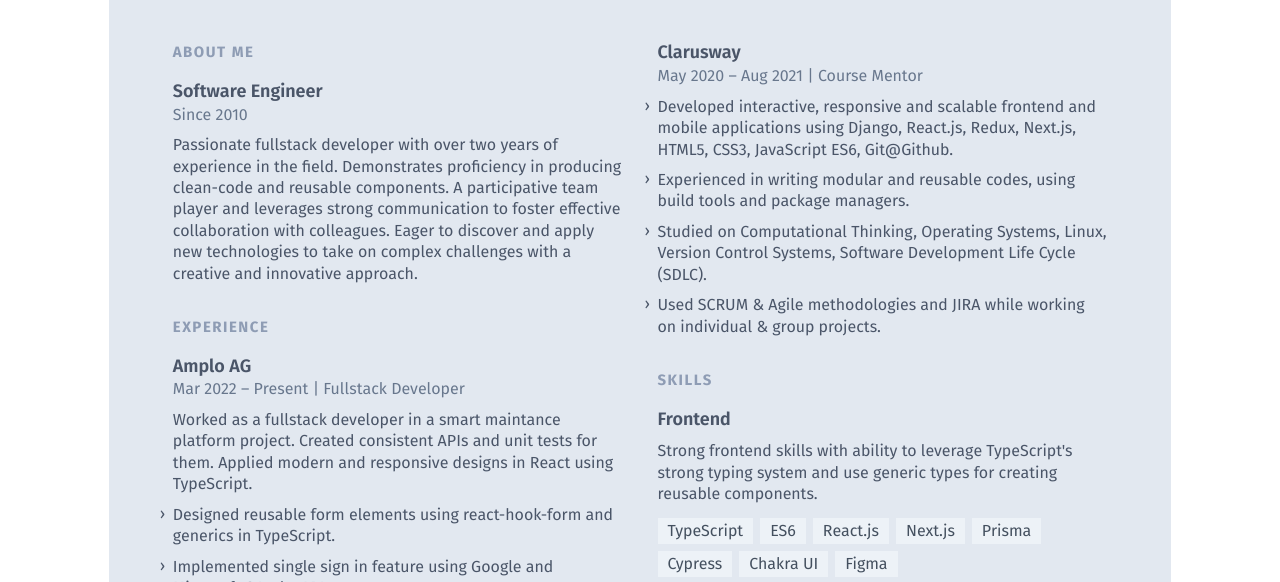
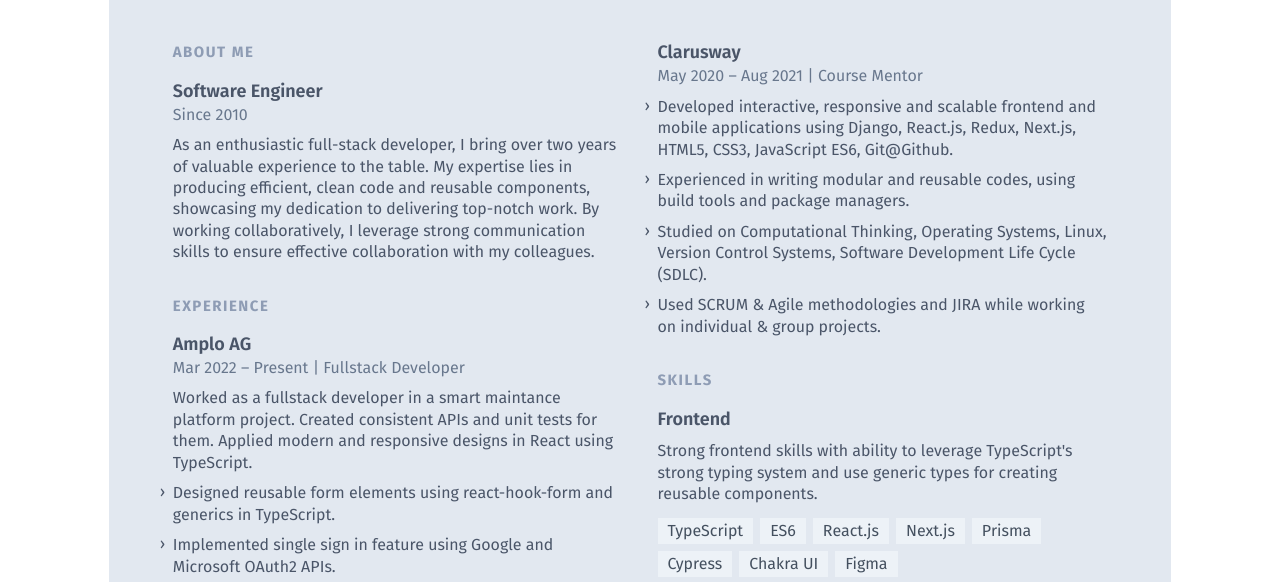
Before and after one commit to betulkaplan/resume, a website: page docs/index.html in a window 1280 px wide. Shown: the part 167-749 px from the top of the page. Drawn offline with nearby package versions, Linux system fonts and the light colour scheme; files that its build step writes are made by us from their sources.

Commit message:
clean buzz word

```diff
--- a/docs/index.html
+++ b/docs/index.html
@@ -134,13 +134,12 @@
                   <p class="leading-normal text-md text-gray-650">Since 2010</p>
                 </header>
                 <p class="mt-2.1 text-md text-gray-700 leading-normal">
-                  Passionate fullstack developer with over two years of
-                  experience in the field. Demonstrates proficiency in producing
-                  clean-code and reusable components. A participative team
-                  player and leverages strong communication to foster effective
-                  collaboration with colleagues. Eager to discover and apply new
-                  technologies to take on complex challenges with a creative and
-                  innovative approach.
+                  As an enthusiastic full-stack developer, I bring over two
+                  years of valuable experience to the table. My expertise lies
+                  in producing efficient, clean code and reusable components,
+                  showcasing my dedication to delivering top-notch work. By
+                  working collaboratively, I leverage strong communication
+                  skills to ensure effective collaboration with my colleagues.
                 </p>
               </section>
             </div>
```
